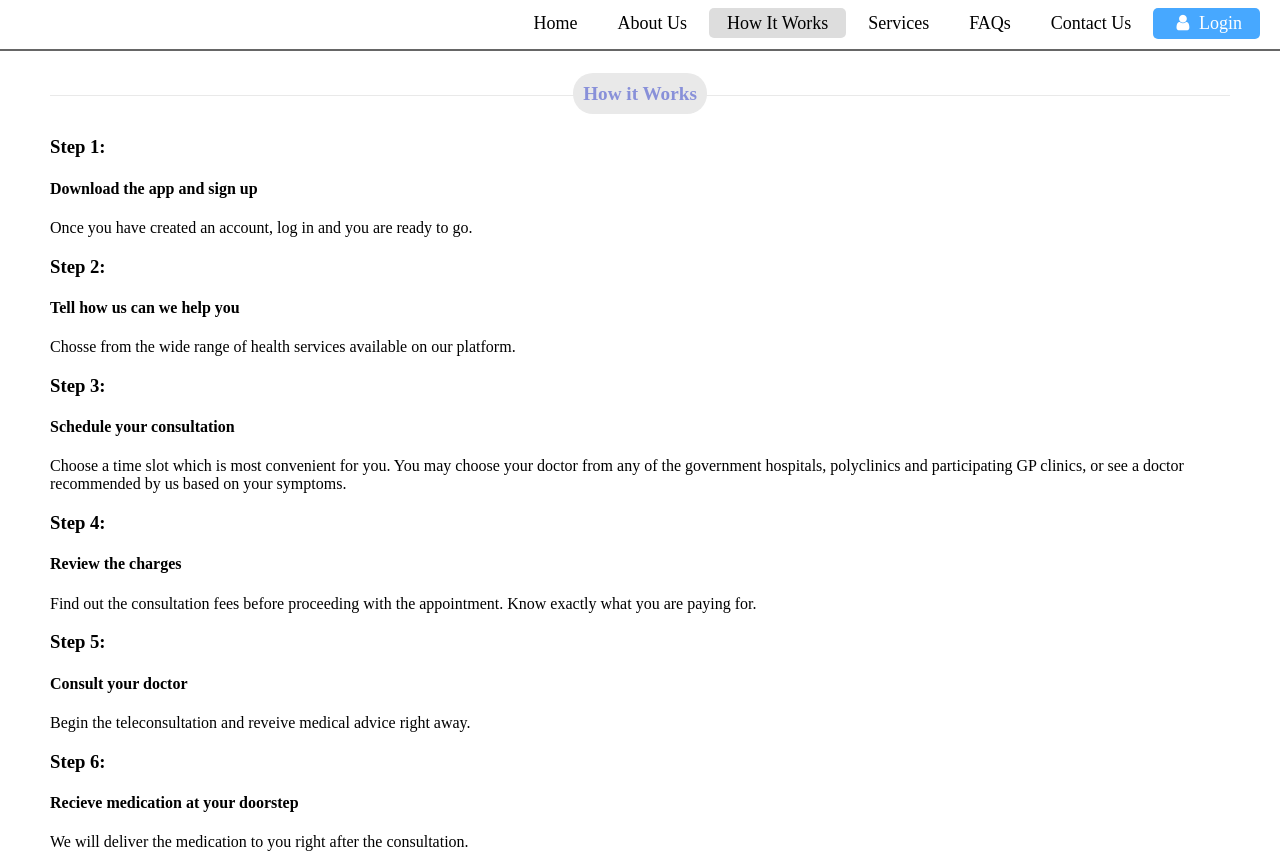
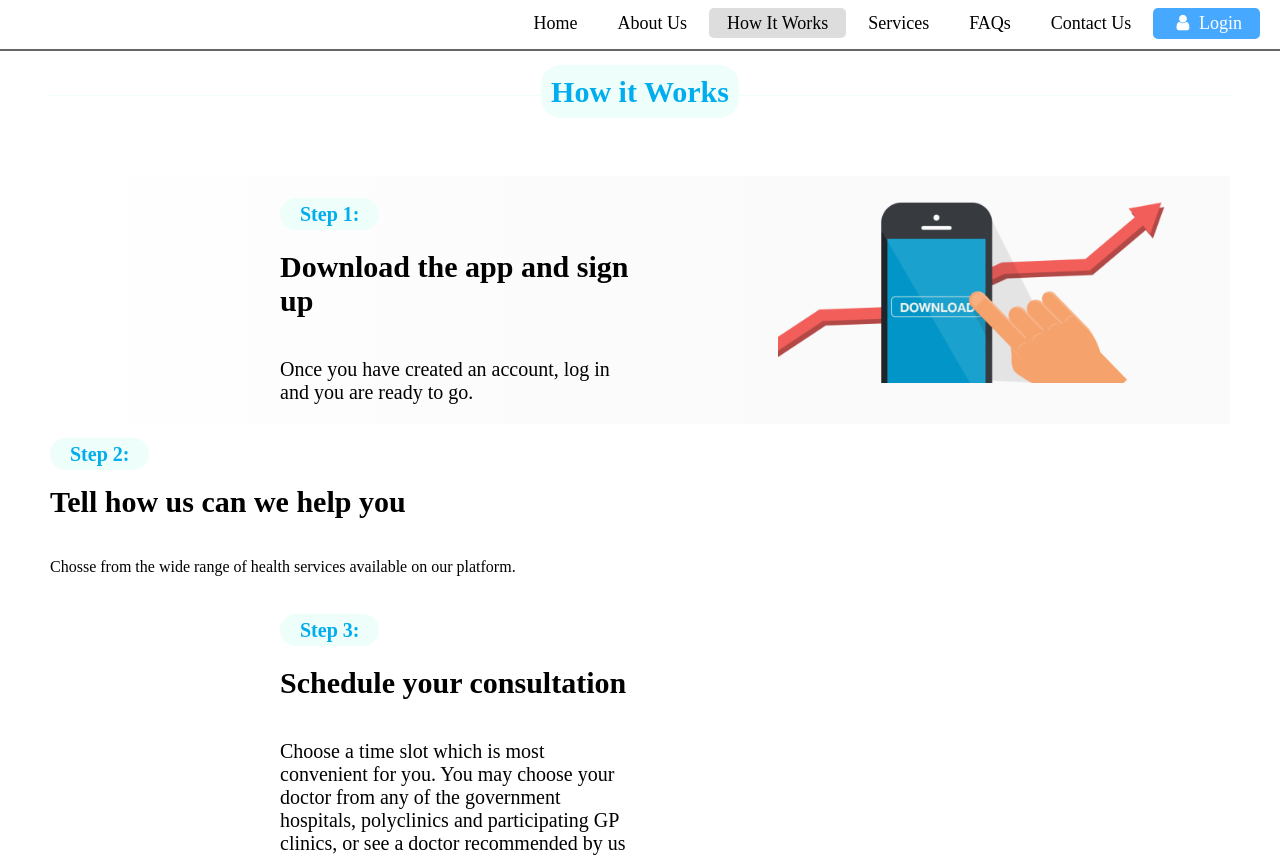
Before and after one commit to JKangg/Hospi-All, a plain HTML site: page HospiAll/How it Works.html in a window 1280 px wide. Shown: the part 86-943 px from the top of the page. Drawn offline with Linux system fonts and the light colour scheme.

Commit message:
Add files via upload

```diff
--- a/HospiAll/How it Works.html
+++ b/HospiAll/How it Works.html
@@ -51,39 +51,54 @@
 	<div class= "How it Works">
 		<h2><span>How it Works</span></h2>
 		<div class="step1">
-			<h3>Step 1:</h3>
+			<div class="step1-text">
+				<h3><span>Step 1:</span></h3>
 				<h4>Download the app and sign up</h4>
 				<p>Once you have created an account, log in and you are ready to go.</p>
 			</div>
+			<img src ="images/download-app.png" alt="download-app">
+		</div>
 		<div class="step2">
-			<h3>Step 2:</h3>
+			<div class="step2-text">
+				<h3><span>Step 2:</span></h3>
 				<h4>Tell how us can we help you</h4>
 				<p>Chosse from the wide range of health services available on our platform.</p>
 			</div>
+		</div>
 		<div class="step3">
-			<h3>Step 3:</h3>
+			<div class="step3-text">
+				<h3><span>Step 3:</span></h3>
 				<h4>Schedule your consultation</h4>
 				<p>Choose a time slot which is most convenient for you. You may choose your doctor from any of the government hospitals, polyclinics and participating GP clinics, or see a doctor recommended by us based on your symptoms.</p>
 			</div>
+		</div>
 		<div class="step4">
-			<h3>Step 4:</h3>
+			<div class="step4-text">
+				<h3><span>Step 4:</span></h3>
 				<h4>Review the charges</h4>
 				<p>Find out the consultation fees before proceeding with the appointment. Know exactly what you are paying for.</p>
 			</div>
+		</div>
 		<div class="step5">
-			<h3>Step 5:</h3>
+			<div class="step5-text">
+				<h3><span>Step 5:</span></h3>
 				<h4>Consult your doctor</h4>
 				<p>Begin the teleconsultation and reveive medical advice right away.</p>
 			</div>
+		</div>
 		<div class="step6">
-			<h3>Step 6:</h3>
+			<div class="step6-text">
+				<h3><span>Step 6:</span></h3>
 				<h4>Recieve medication at your doorstep</h4>
 				<p>We will deliver the medication to you right after the consultation.</p>
 			</div>
+		</div>
 		<div class="step7">
-			<h3>Step 7:</h3>
+			<div class="step7-text">
+				<h3><span>Step 7:</span></h3>
 				<h4>See your consultation summary</h4>
 				<p>Review your diagnosis, prescription, receipt and other medical documents right from the app. All your medical records will be securely stored in our database for you to keep track of your medical history.</p>
+			</div>
 		</div>
 	</div>
 
--- a/HospiAll/css/How it Works stylesheet.css
+++ b/HospiAll/css/How it Works stylesheet.css
@@ -1,15 +1,40 @@
 h2{
 	clear: both;
 	text-align: center;
-	border-bottom: 1px solid #E9E9E9;
+	border-bottom: 1px solid #EEFEFB;
 	line-height: 0.1em;
-	margin: 40px 0px;
+	margin: 40px 0px 80px 0px;
 }
 h2 span{
-	background:#E9E9E9;
-	color: #8890D9;
+	background:#EEFEFB;
+	color: #00adee;
 	padding: 10px;
 	margin: 0px 50px;
 	border-radius: 20px;
-	font-size: 80%;
+	font-size: 30px;
 }
+
+h3 span{
+	font-size: 20px;
+	background:#EEFEFB;
+	color: #00adee;
+	padding: 5px 20px;
+	border-radius: 20px;
+}
+h4{
+	font-size: 30px;
+	margin-top: 0px;
+}
+.step1{
+	background: linear-gradient(to right, #ffffff 0%, #FAFAFA 60%, #FAFAFA 100%)
+}
+.step1-text, .step3-text, .step5-text, .step7-text{
+	width: 30%;
+	display: inline-block;
+	font-size: 20px;
+	margin: 0px 140px 0px 230px;
+}
+.step1 img{
+	width: 35%;
+	vertical-align: top
+}
```
Also changed, not shown: HospiAll/images/download-app.png (added). Lines whose indentation alone changed are shown as unchanged.
